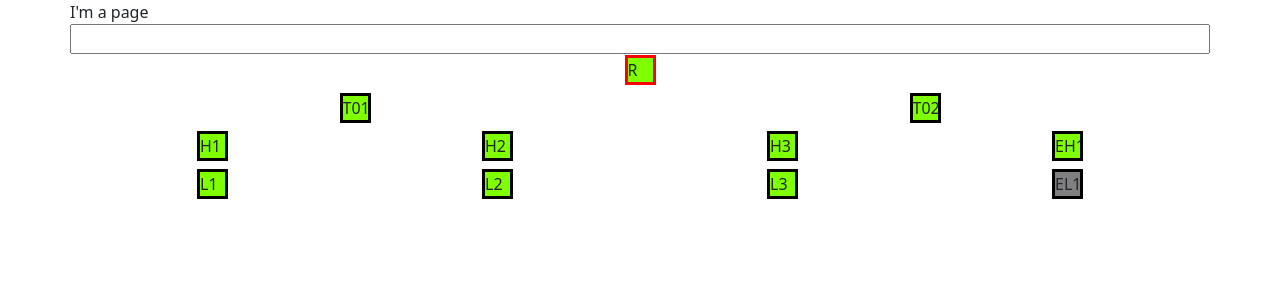
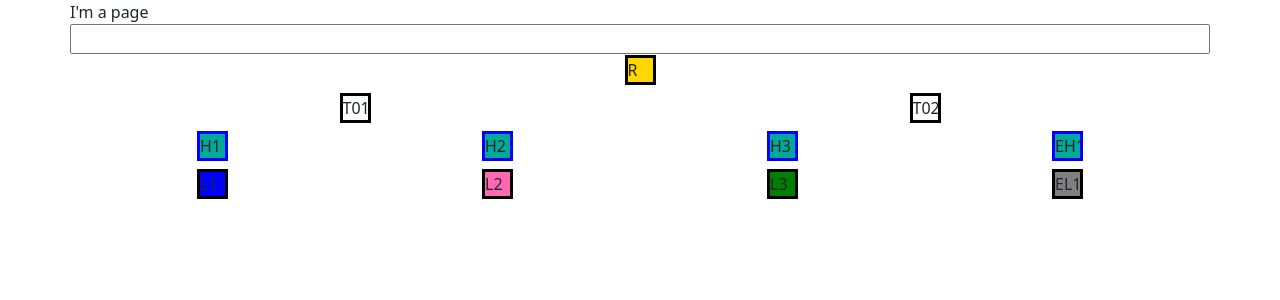
Before and after one commit to ScottyPoi/Very-Simple-Serialize, a Next.js app in the folder very-simple-serialize/: page /graphics in a window 1280 px wide. Shown: the top 300 px of the page. Built offline with nearby package versions, Linux system fonts and the light colour scheme.

Commit message:
include merkle tree in display bitvector

```diff
--- a/very-simple-serialize/components/graphics/nodes/Node.jsx
+++ b/very-simple-serialize/components/graphics/nodes/Node.jsx
@@ -1,14 +1,27 @@
-import styles from "../styles/NodeStyles.module.css"
+import styles from "../styles/NodeStyles.module.css";
 
 export default function Node(props) {
+  const empty = props.empty ? styles.empty : styles.full;
+  const level =
+    props.level === "root"
+      ? styles.root
+      : props.level === "branch"
+      ? styles.branch
+      : styles.leaf;
+  const chunkIdx = props.empty
+    ? ""
+    : props.level === "leaf" && props.chunkIdx == props.numChunks - 1
+    ? styles.green
+    : props.level === "leaf" && props.chunkIdx % 2 == 0
+    ? styles.blue
+    : props.level === "leaf" && props.chunkIdx % 2 == 1
+    ? styles.red
+    : styles.tree;
 
-    const empty = props.empty ? styles.empty : styles.full
-    const level = props.level === "root" ? styles.root : styles.leaf
-
-
-    return (
-        <div className={`${styles.node} ${level} ${empty}`}>
-            {props.type}{props.idx}
-        </div>
-    )
+  return (
+    <div className={`${styles.node} ${level} ${empty} ${chunkIdx}`}>
+      {props.type}
+      {props.idx}
+    </div>
+  );
 }
--- a/very-simple-serialize/components/graphics/styles/NodeStyles.module.css
+++ b/very-simple-serialize/components/graphics/styles/NodeStyles.module.css
@@ -11,13 +11,31 @@
 }
 
 .full {
-    background-color: chartreuse;
+
 }
 
 .leaf {
     outline: solid black
 }
 
+.branch {
+    outline: solid blue;
+    background-color: rgb(0, 168, 154);
+}
+
 .root {
-    outline: solid red
+    outline: solid rgb(0, 0, 0);
+    background-color: gold;
 }
+
+.red {
+    background-color: hotpink;
+}
+
+.green {
+    background-color: green;
+}
+
+.blue {
+    background-color: blue;
+}
--- a/very-simple-serialize/components/graphics/trees/BuildTree.jsx
+++ b/very-simple-serialize/components/graphics/trees/BuildTree.jsx
@@ -5,6 +5,7 @@ import styles from '../styles/NodeStyles.module.css'
 export default function BuildTree(props) {
 
     const NUMBER_OF_VALUES = props.NUMBER_OF_VALUES
+
 
 
     let numberLeaves = getNextPowerOfTwo(NUMBER_OF_VALUES);
@@ -17,7 +18,7 @@ export default function BuildTree(props) {
     for (let i = 0; i < number; i++) {
       row.push(
         <div key={`${type}node${i}`} id={`${type}node${i}`} className="col p-1">
-          <Node idx={i + 1} type={type} empty={empty} level={level}/>
+          <Node idx={i + 1} type={type} empty={empty} level={level} chunkIdx={i} numChunks={NUMBER_OF_VALUES}/>
         </div>
       );
     }
@@ -103,8 +104,8 @@ export default function BuildTree(props) {
           id={"hash"}
           className="row row-cols-auto justify-content-around"
         >
-          {rowOfNodes(number, "H")}
-          {rowOfNodes(empties, "EH", true)}
+          {rowOfNodes(number, "H", 'branch')}
+          {rowOfNodes(empties, "EH", 'branch', true)}
         </div>
       );
     }
```
Also changed, not shown: very-simple-serialize/components/display/DisplayBitVector.jsx (+34 -20 lines), very-simple-serialize/components/graphics/styles/UintText.module.css (+8 -0 lines), very-simple-serialize/components/graphics/text/BitVectorText.jsx (+21 -17 lines).
